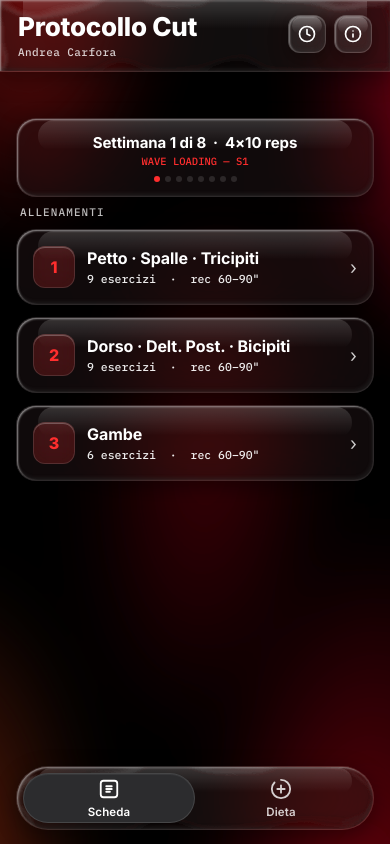
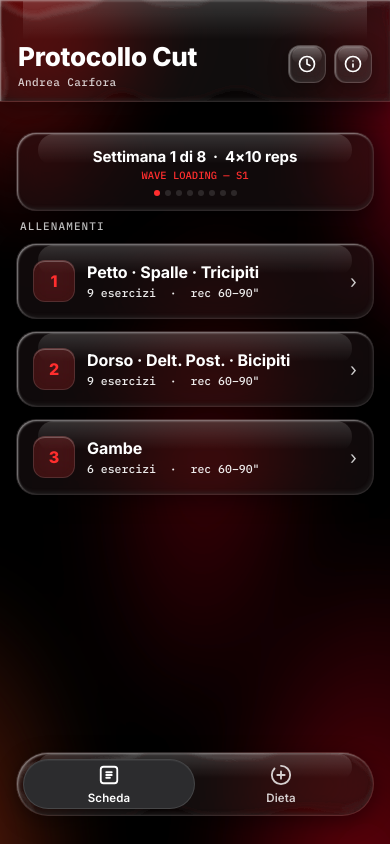
Before and after one commit to carforandrea94/imperial-gym-app, an Angular app: page /scheda in a window 390 px wide. Built offline with nearby package versions, Linux system fonts and the light colour scheme.

Commit message:
fix: garantisce safe-area minima per navbar e tabbar su mobile
- il titolo ora non tocca mai la status bar (min 24px anche se env() non risolve)
- la tabbar mantiene sempre almeno 14px dalla home indicator
- nav-h ora dinamico in base alla safe-area reale del device

```diff
--- a/src/styles.css
+++ b/src/styles.css
@@ -33,10 +33,10 @@
   --glass-border: rgba(255,255,255,0.10);
   --content-glass-bg: rgba(34,24,26,0.44);
   --content-glass-border: rgba(255,255,255,0.12);
-  --safe-t: env(safe-area-inset-top, 0px);
-  --safe-b: env(safe-area-inset-bottom, 0px);
+  --safe-t: max(env(safe-area-inset-top, 0px), 24px);
+  --safe-b: max(env(safe-area-inset-bottom, 0px), 14px);
   --tabbar-h: 64px;
-  --nav-h: 96px;
+  --nav-h: calc(var(--safe-t) + 86px);
 }
 
 *, *::before, *::after { box-sizing: border-box; margin: 0; padding: 0; }
@@ -89,7 +89,7 @@ button { border: none; background: transparent; cursor: pointer; }
 a { color: inherit; text-decoration: none; }
 
 /* ===== NAV BAR ===== */
-.navbar{position:fixed;top:0;left:0;right:0;z-index:50;padding-top:var(--safe-t);background:var(--glass-bg);backdrop-filter:blur(40px) saturate(220%) brightness(1.06);-webkit-backdrop-filter:blur(40px) saturate(220%) brightness(1.06);border-bottom:1px solid rgba(255,255,255,0.14);box-shadow:inset 0 1px 4px rgba(255,255,255,.35),inset 0 -1px 5px rgba(0,0,0,.28),inset 1px 0 3px rgba(255,255,255,.06),inset -1px 0 3px rgba(255,255,255,.06),0 8px 26px rgba(0,0,0,.35);}
+.navbar{position:fixed;top:0;left:0;right:0;z-index:50;padding-top:calc(var(--safe-t) + 6px);background:var(--glass-bg);backdrop-filter:blur(40px) saturate(220%) brightness(1.06);-webkit-backdrop-filter:blur(40px) saturate(220%) brightness(1.06);border-bottom:1px solid rgba(255,255,255,0.14);box-shadow:inset 0 1px 4px rgba(255,255,255,.35),inset 0 -1px 5px rgba(0,0,0,.28),inset 1px 0 3px rgba(255,255,255,.06),inset -1px 0 3px rgba(255,255,255,.06),0 8px 26px rgba(0,0,0,.35);}
 .navbar .inner{position:relative;z-index:2;padding:10px 18px 12px;max-width:640px;margin:0 auto;box-sizing:border-box;display:flex;align-items:center;justify-content:space-between;gap:10px;transition:padding .25s ease;}
 .navbar .titleblock{min-width:0;flex:1;}
 .navbar h1{font-family:'Inter',sans-serif;font-weight:800;font-size:26px;letter-spacing:-.01em;line-height:1.1;margin-top:3px;transition:font-size .25s ease;white-space:nowrap;overflow:hidden;text-overflow:ellipsis;}
```
